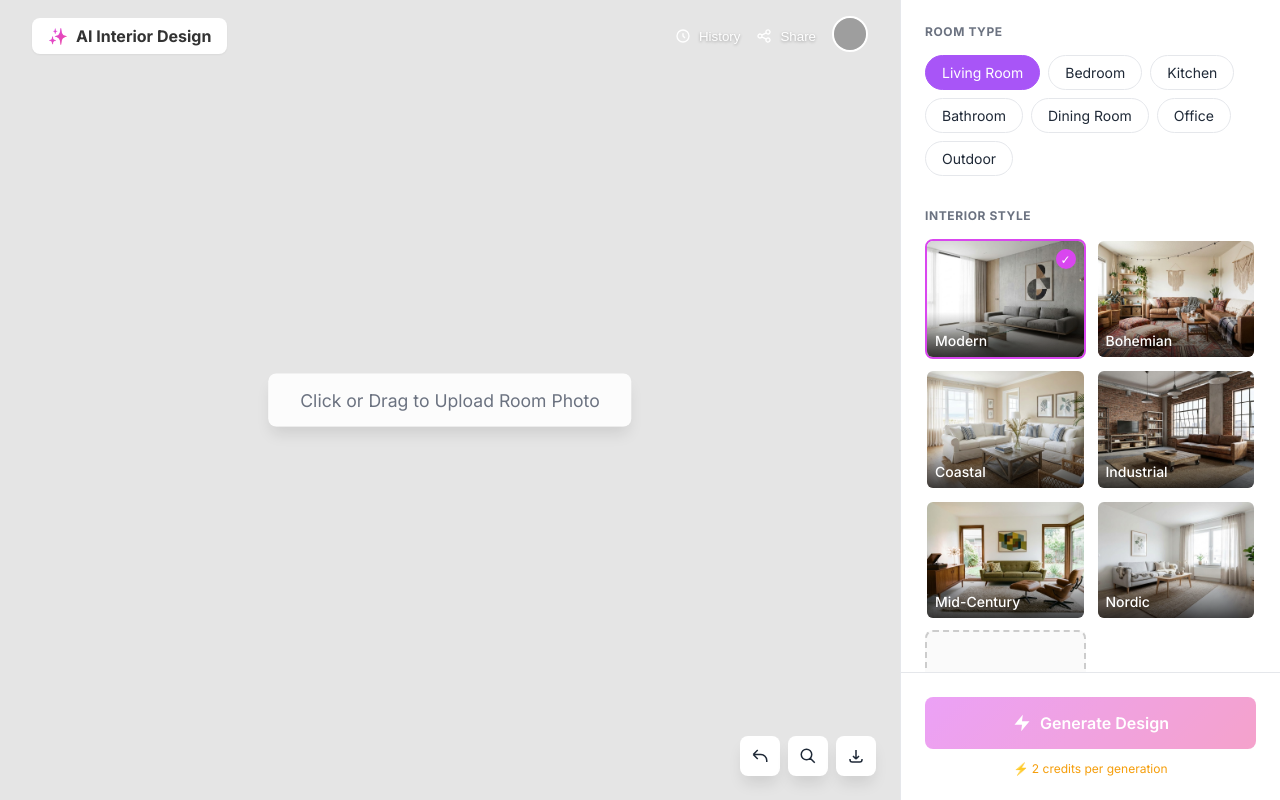
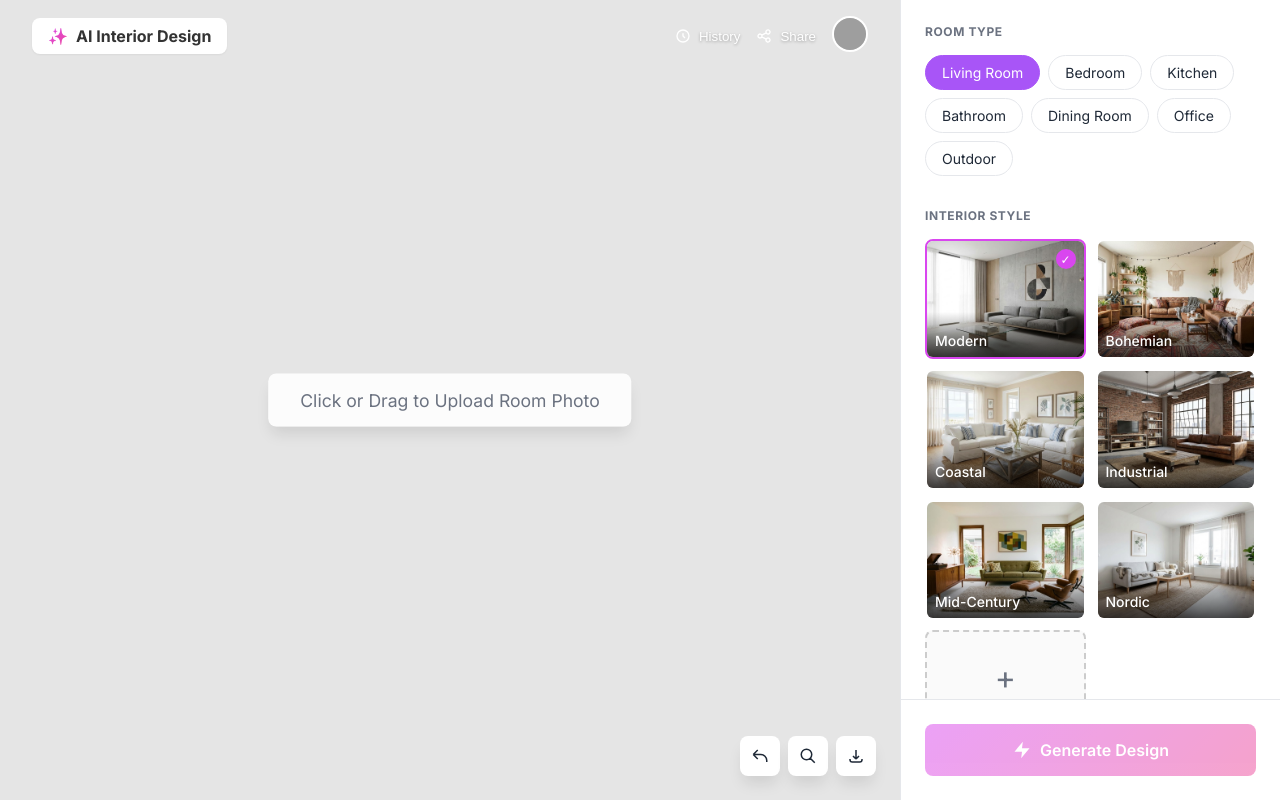
Before and after one commit to nectorv/AI_interior_design, a Flask app: page / in a window 1280 px wide. Run offline with Flask 3, Linux system fonts and the light colour scheme; grey boxes are pictures that could not be loaded.

Commit message:
deleted "2 credits"

```diff
--- a/templates/index.html
+++ b/templates/index.html
@@ -201,7 +201,6 @@
                     <svg width="20" height="20" viewBox="0 0 24 24" fill="currentColor"><path d="M13 2L3 14h9l-1 8 10-12h-9l1-8z"/></svg>
                     Generate Design
                 </button>
-                <div class="credit-cost">⚡ 2 credits per generation</div>
             </div>
 
             <div id="search-results-panel" class="search-panel hidden">
```
